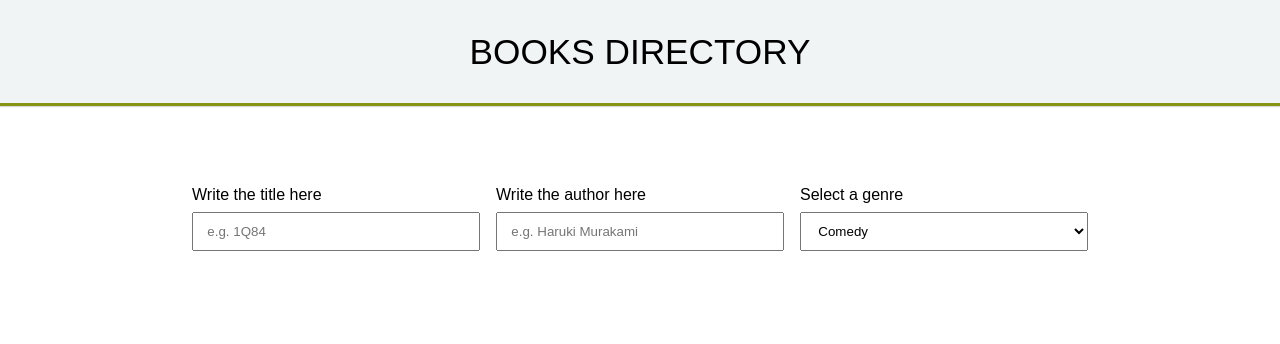
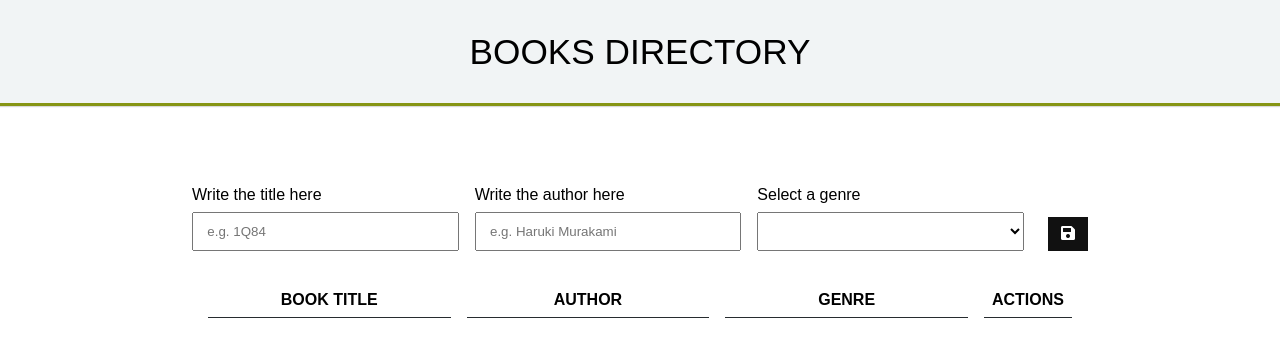
Before and after one commit to IrisCZ/React-books-directory, a React (Create React App) app: page / in a window 1280 px wide. Shown: the top 344 px of the page. Built offline with nearby package versions, Linux system fonts and the light colour scheme.

Commit message:
added display table  functionality and reset form

```diff
--- /dev/null
+++ b/src/Actions/Actions.js
@@ -0,0 +1,16 @@
+import React from 'react'
+
+const Actions = (props) => {
+    return (
+        <div>
+            <button className="button button-actions">
+                <em className="fas fa-pen-square"></em>
+            </button>
+            <button className="button button-actions">
+                <em className="fas fa-times"></em>
+            </button>
+        </div>
+    )
+}
+
+export default Actions
--- a/src/App/App.css
+++ b/src/App/App.css
@@ -1,28 +1,12 @@
-.App {
-  text-align: center;
-}
+.inline {
+  display: grid;
+  grid-template-columns: 1fr 1fr 1fr 3em;
+  grid-gap: 1em;
+  align-items: flex-end; }
 
-.App-logo {
-  animation: App-logo-spin infinite 20s linear;
-  height: 80px;
-}
-
-.App-header {
-  background-color: #222;
-  height: 150px;
-  padding: 20px;
-  color: white;
-}
-
-.App-title {
-  font-size: 1.5em;
-}
-
-.App-intro {
-  font-size: large;
-}
-
-@keyframes App-logo-spin {
-  from { transform: rotate(0deg); }
-  to { transform: rotate(360deg); }
-}
+.flex {
+  display: flex;
+  flex-wrap: wrap;
+  justify-content: flex-start; }
+  .flex label {
+    margin-bottom: .5em; }
--- a/src/App/App.js
+++ b/src/App/App.js
@@ -3,31 +3,76 @@ import './App.css';
 import TitleField from '../TitleField/TitleField';
 import AuthorField from '../AuthorField/AuthorField';
 import GenreField from '../GenreField/GenreField';
+import SaveButton from '../SaveButton/SaveButton';
+import BookList from '../BookList/BookList';
 
 class App extends Component {
   constructor() {
     super()
     this.state = {
+      books: [],
       book : {
-        // title : "",
-        // author: "",
-        // genre: ["Comedy", "Action", "Terror"]
+        title : "",
+        author: "",
+        genre: ""
       }
     }
     this.setSelectedBookInfo = this.setSelectedBookInfo.bind(this)
+    this.save = this.save.bind(this)
+    this.isBook = this.isBook.bind(this)
   }
 
   setSelectedBookInfo(selectedInfo) {
-    this.setState({ book: selectedInfo})
-    console.log(this.state.book)
+    let book = {...this.state.book, ...selectedInfo}
+    this.setState({book: book})
+  }
+
+  isBook() {
+    let values= Object.values(this.state.book)
+    return values.every(value => {return value})
+  }
+
+  save(e){
+    e.preventDefault()
+    if (this.isBook()) {
+      this.setState(prevState => ({
+        books: [...prevState.books, this.state.book],
+        book:  {
+          title : "",
+          author: "",
+          genre: ""
+        }
+      }))
+      this.title.reset();
+      this.author.reset();
+      this.genre.reset();
+    }
+
   }
 
   render() {
+
     return (
-      <section className="app">
-        <TitleField setSelectedBookInfo={this.setSelectedBookInfo} name={"title"}></TitleField>
-        <AuthorField setSelectedBookInfo={this.setSelectedBookInfo} name={"author"}></AuthorField>
-        <GenreField setSelectedBookInfo={this.setSelectedBookInfo} name={"genre"} options={["Comedy", "Action", "Terror"]}></GenreField>
+      <section>
+        <form id="form" className="inline">
+          <TitleField ref={title => {this.title = title}} setSelectedBookInfo={this.setSelectedBookInfo} defaultValue={this.state.book.title} name={"title"}></TitleField>
+          <AuthorField ref={author => {this.author = author}} setSelectedBookInfo={this.setSelectedBookInfo}  defaultValue={this.state.book.author} name={"author"}></AuthorField>
+          <GenreField ref={genre => {this.genre = genre}} setSelectedBookInfo={this.setSelectedBookInfo}  defaultValue={this.state.book.genre} name={"genre"} options={["","Comedy", "Action", "Terror"]}></GenreField>
+          <SaveButton save={this.save}></SaveButton>
+        </form>
+        <article>
+        <table className="striped-table col-xs-12">
+          <thead>
+            <tr>
+              <th  className="book-title">book title</th>
+              <th  className="author">author</th>
+              <th  className="genre">genre</th>
+              <th  className="actions">actions</th>
+            </tr>
+          </thead>
+          <BookList options={this.state.books} ></BookList>
+        </table>
+        </article>
 
       </section>
     );
--- /dev/null
+++ b/src/App/App.sass
@@ -0,0 +1,14 @@
+
+.inline
+  display: grid
+  grid-template-columns: 1fr 1fr 1fr 3em
+  grid-gap: 1em
+  align-items: flex-end
+
+
+.flex
+  display: flex
+  flex-wrap: wrap
+  justify-content: flex-start
+  label
+    margin-bottom: .5em
--- a/src/AuthorField/AuthorField.js
+++ b/src/AuthorField/AuthorField.js
@@ -2,8 +2,8 @@ import React, { Component } from 'react'
 import './AuthorField.css'
 
 class AuthorField extends Component {
-    constructor() {
-        super()
+    constructor(props) {
+        super(props)
         this.state = {
             value: ""
         }
@@ -16,13 +16,17 @@ class AuthorField extends Component {
         this.setState({value: e.target.value})
     }
 
+    reset() {
+        this.setState({ value : ""})
+    }
+
     apply() {
         let bookAuthorName = this.props.name
         let bookAuthorValue = this.state.value
         let bookAuthorSelected = {}
         bookAuthorSelected[bookAuthorName] = bookAuthorValue
 
-        this.props.setSelectedBookInfo(bookAuthorValue)
+        this.props.setSelectedBookInfo(bookAuthorSelected)
     }
 
     render() {
--- /dev/null
+++ b/src/BookList/BookList.js
@@ -0,0 +1,32 @@
+import React, { Component } from 'react'
+import Actions from '../Actions/Actions';
+
+class BookList extends Component {
+    constructor() {
+        super()
+        this.state = {
+        }
+    }
+
+    render() {
+
+        return (
+            <tbody>
+                {this.props.options.map( ( option, index ) => {
+                    return (
+                        <tr key={ `option-${ index }` }>
+                            <td key={ `option-title-${ index }` } className="option">{option.title}</td>
+                            <td key={ `option-author-${ index }` } className="option">{option.author}</td>
+                            <td key={ `option-genre-${ index }` } className="option">{option.genre}</td>
+                            <td key={ `option-actions-${ index }` } className="option">
+                                <Actions></Actions>
+                            </td>
+                        </tr>
+                        )
+                    })}
+            </tbody>
+        )
+    }
+}
+
+export default BookList
--- a/src/GenreField/GenreField.js
+++ b/src/GenreField/GenreField.js
@@ -2,8 +2,8 @@ import React, { Component } from 'react'
 import './GenreField.css'
 
 class GenreField extends Component {
-    constructor() {
-        super()
+    constructor(props) {
+        super(props)
         this.state = {
             value: ""
         }
@@ -22,7 +22,11 @@ class GenreField extends Component {
         let bookGenreSelected = {}
         bookGenreSelected[bookGenreName] = bookGenreValue
 
-        this.props.setSelectedBookInfo(bookGenreValue)
+        this.props.setSelectedBookInfo(bookGenreSelected)
+    }
+
+    reset() {
+        this.setState({ value : ""})
     }
 
     render() {
--- /dev/null
+++ b/src/SaveButton/SaveButton.js
@@ -0,0 +1,14 @@
+import React from 'react'
+
+const SaveButton = (props) => {
+    return (
+        <button
+            className="button button-save"
+            onClick={props.save}
+            >
+            <em className="fas fa-save"></em>
+        </button>
+    )
+}
+
+export default SaveButton
--- a/src/TitleField/TitleField.js
+++ b/src/TitleField/TitleField.js
@@ -2,8 +2,8 @@ import React, { Component } from 'react'
 import './TitleField.css'
 
 class TitleField extends Component {
-    constructor() {
-        super()
+    constructor(props) {
+        super(props)
         this.state = Object.assign({
             value: ""
         })
@@ -16,13 +16,17 @@ class TitleField extends Component {
         this.setState({value: e.target.value})
     }
 
+    reset() {
+        this.setState({ value : ""})
+    }
+
     apply() {
         let bookTitleName = this.props.name
         let bookTitleValue = this.state.value
         let bookTitleSelected = {}
         bookTitleSelected[bookTitleName] = bookTitleValue
 
-        this.props.setSelectedBookInfo(bookTitleValue)
+        this.props.setSelectedBookInfo(bookTitleSelected)
     }
 
     render() {
@@ -31,6 +35,7 @@ class TitleField extends Component {
                 <label>Write the {this.props.name} here</label>
                 <input
                 type="text"
+                id="input-title"
                 className= "input-lg"
                 placeholder="e.g. 1Q84"
                 value={this.state.value}
--- a/src/index.css
+++ b/src/index.css
@@ -34,35 +34,26 @@ main {
   overflow: auto;
   padding: 5em 15%; }
 
-.app {
-  display: grid;
-  grid-template-columns: 1fr 1fr 1fr;
-  grid-gap: 1em; }
-
 .hidden {
   display: none; }
 
-.card {
-  padding: 1em; }
+.button {
+  background-color: #111111;
+  border-style: none;
+  color: #fff;
+  font-size: 1em;
+  font-family: cursive;
+  font-weight: 900;
+  margin-left: .5em;
+  outline: none;
+  padding: .5em .75em; }
 
-.flex {
-  display: flex;
-  flex-wrap: wrap;
-  justify-content: flex-start; }
-  .flex label {
-    margin-bottom: .5em; }
+.button-actions {
+  padding: .25em .5em; }
 
 .button-close {
   align-self: flex-start;
   border-radius: 50%;
-  background-color: #f1f4f5;
-  border-style: none;
-  outline: none;
-  padding: 0.25em .75em;
-  font-size: 1em;
-  font-family: cursive;
-  font-weight: 900;
-  margin-left: 1em;
   border: 1px solid black; }
 
 .input-lg {
@@ -71,7 +62,9 @@ main {
 
 /*TABLE */
 table {
-  margin-top: 1em;
+  border-collapse: separate;
+  border-spacing: 1em 0;
+  margin-top: 2em;
   width: 100%; }
   table th, table td {
     border-bottom: 1px solid #272c2f;
@@ -86,30 +79,6 @@ table {
 
 .striped-table th:last-child {
   width: 10%; }
-
-input:focus {
-  outline: none;
-  box-shadow: 0 0 3px #869514; }
-
-/*GRID */
-.grid-container {
-  display: grid;
-  grid-template-columns: repeat(12, 1fr);
-  grid-column-gap: 1vmax;
-  grid-row-gap: 1vmax;
-  grid-auto-flow: dense; }
-
-.col-xs-4 {
-  grid-column-end: span 4; }
-
-.col-xs-3 {
-  grid-column-end: span 3; }
-
-.col-xs-1 {
-  grid-column-end: span 1; }
-
-.col-xs-12 {
-  grid-column-end: span 12; }
 
 .title {
   font-size: 2.2em;
--- a/src/index.sass
+++ b/src/index.sass
@@ -36,35 +36,29 @@ main
   overflow: auto
   padding: 5em 15%
 
-.app
-  display: grid
-  grid-template-columns: 1fr 1fr 1fr
-  grid-gap: 1em
-
 .hidden
   display: none
 
-.card
-  padding: 1em
+.button
+  background-color: #111111
+  border-style: none
+  color: #fff
+  font-size: 1em
+  font-family: cursive
+  font-weight: 900
+  margin-left: .5em
+  outline: none
+  padding: .5em .75em
 
-.flex
-  display: flex
-  flex-wrap: wrap
-  justify-content: flex-start
-  label
-    margin-bottom: .5em
+.button-save:
+  height: 2.5em
+
+.button-actions
+  padding: .25em .5em
 
 .button-close
   align-self: flex-start
   border-radius: 50%
-  background-color: #f1f4f5
-  border-style: none
-  outline: none
-  padding: 0.25em .75em
-  font-size: 1em
-  font-family: cursive
-  font-weight: 900
-  margin-left: 1em
   border: 1px solid black
 
 .input-lg
@@ -74,7 +68,9 @@ main
 /*TABLE
 
 table
-  margin-top: 1em
+  border-collapse: separate
+  border-spacing: 1em 0
+  margin-top: 2em
   width: 100%
   th, td
     border-bottom: 1px solid #272c2f
@@ -89,31 +85,6 @@ table
     background-color: #f1f4f5
   th:last-child
     width: 10%
-
-input:focus
-  outline: none
-  box-shadow: 0 0 3px #869514
-
-/*GRID
-
-.grid-container
-  display: grid
-  grid-template-columns: repeat(12, 1fr)
-  grid-column-gap: 1vmax
-  grid-row-gap: 1vmax
-  grid-auto-flow: dense
-
-.col-xs-4
-  grid-column-end: span 4
-
-.col-xs-3
-  grid-column-end: span 3
-
-.col-xs-1
-  grid-column-end: span 1
-
-.col-xs-12
-  grid-column-end: span 12
 
 .title
   font-size: 2.2em
```
